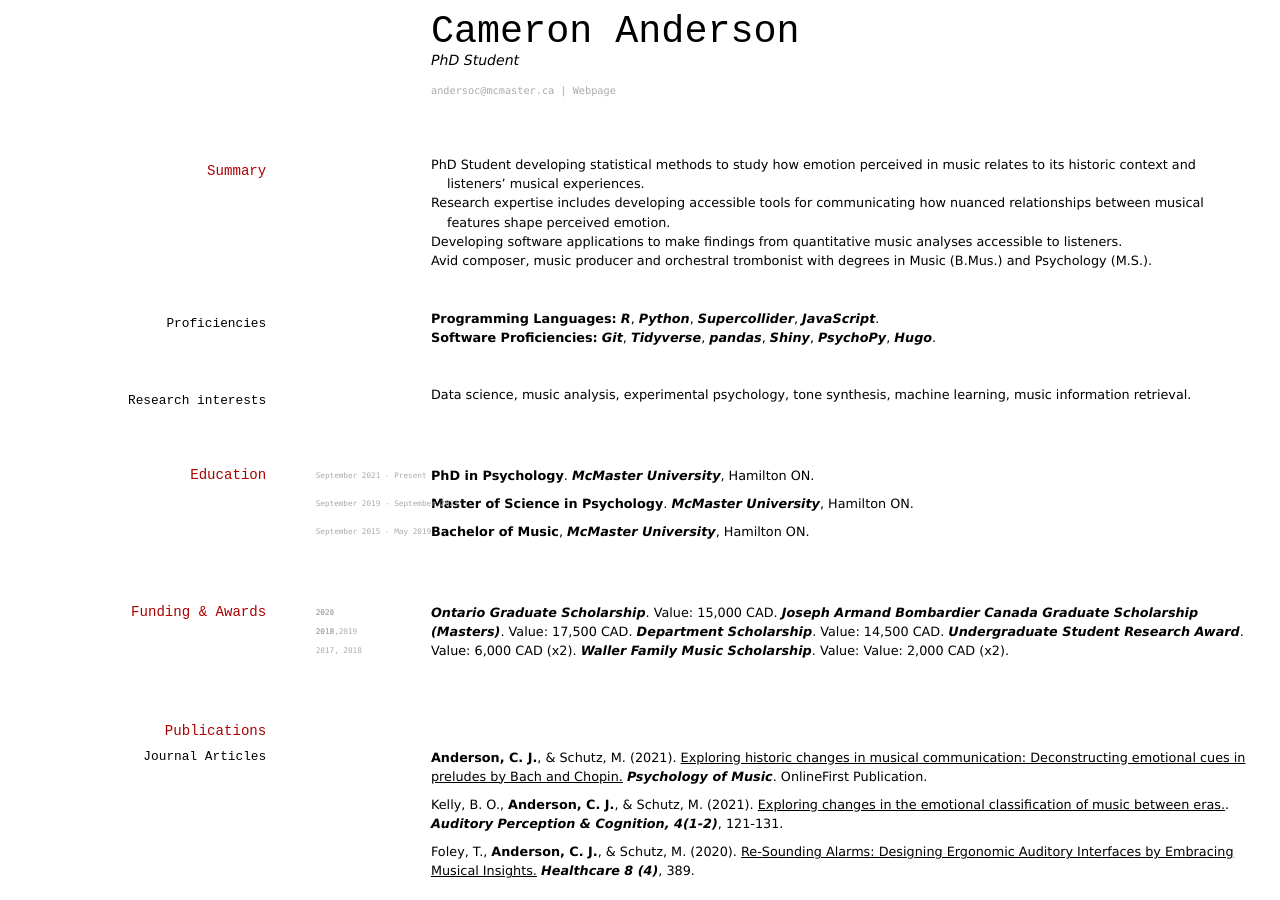
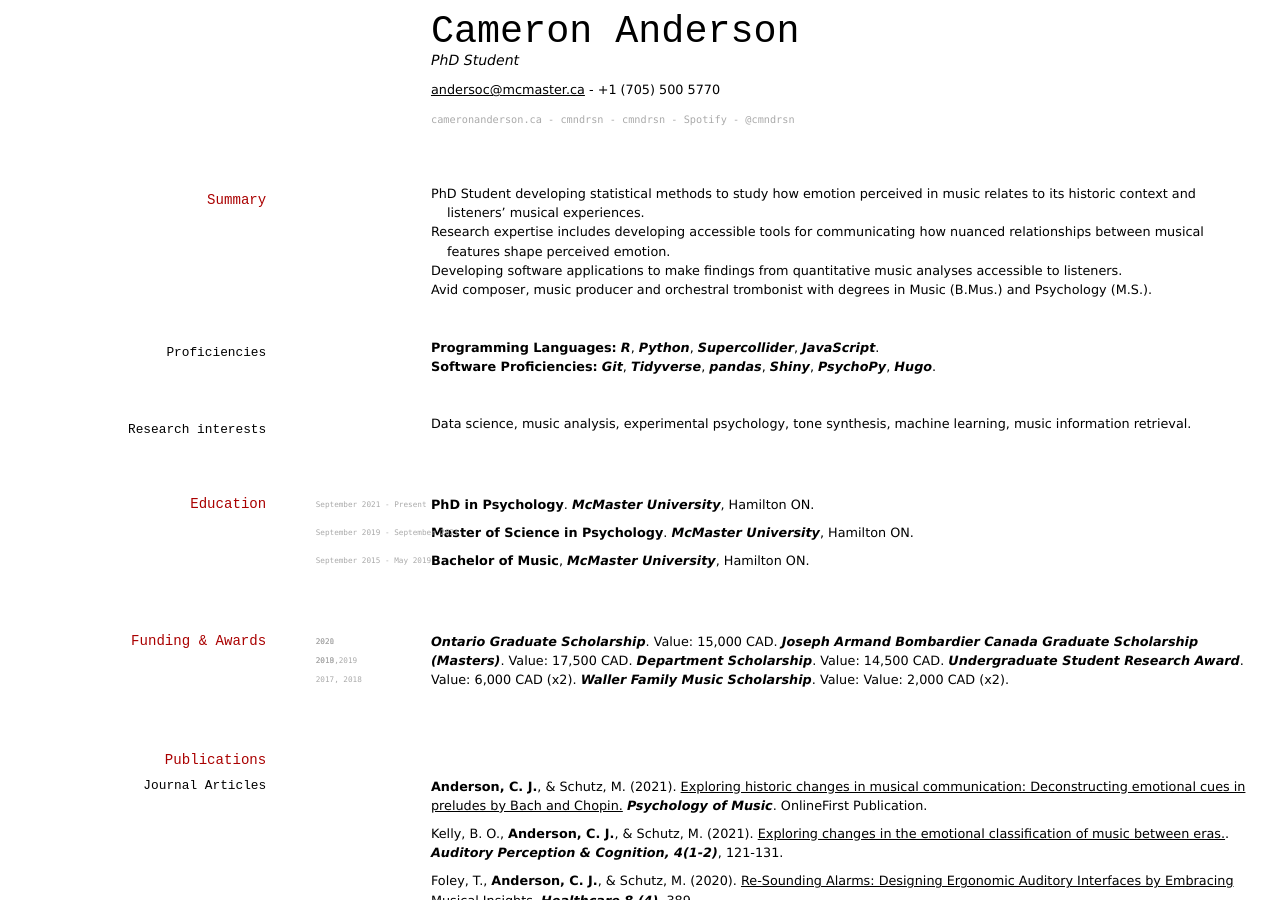
Before and after one commit to elipapa/markdown-cv, a Jekyll site: the page built from index.md, in a window 1280 px wide and 900 px high. Built offline with Jekyll 4.4.1, drawn with Linux system fonts in a browser that asks for light colours.

Commit message:
Update index.md

```diff
--- a/index.md
+++ b/index.md
@@ -5,11 +5,16 @@ title: Cameron Anderson CV
 # Cameron Anderson
 PhD Student
 
+
+<a href="andersoc@mcmaster.ca">andersoc@mcmaster.ca</a> - +1 (705) 500 5770
+
 <div id="webaddress">
-<a href="andersoc@mcmaster.ca">andersoc@mcmaster.ca</a>
-| <a href="https://cameronanderson.ca">Webpage</a>
+  <a href="https://cameronanderson.ca"><i class="fas fa-home"></i> cameronanderson.ca</a> -
+  <a href="https://gitlab.com/cmndrsn"><i class="fab fa-gitlab"></i> cmndrsn</a> -
+  <a href="https://www.linkedin.com/in/cmndrsn/"><i class="fab fa-linkedin"></i> cmndrsn</a> -
+  <a href="https://open.spotify.com/artist/1MdjdQbdns4hpnV7oymZsC"><i class="ai ai-spotify"></i> Spotify</a> -
+  <a href="https://twitter.com/cmndrsn"><i class="fab fa-twitter"></i> @cmndrsn</a>
 </div>
-
 
 ## Summary
 -   PhD Student developing statistical methods to study how emotion perceived in music relates to its historic context and listeners' musical experiences.
```
